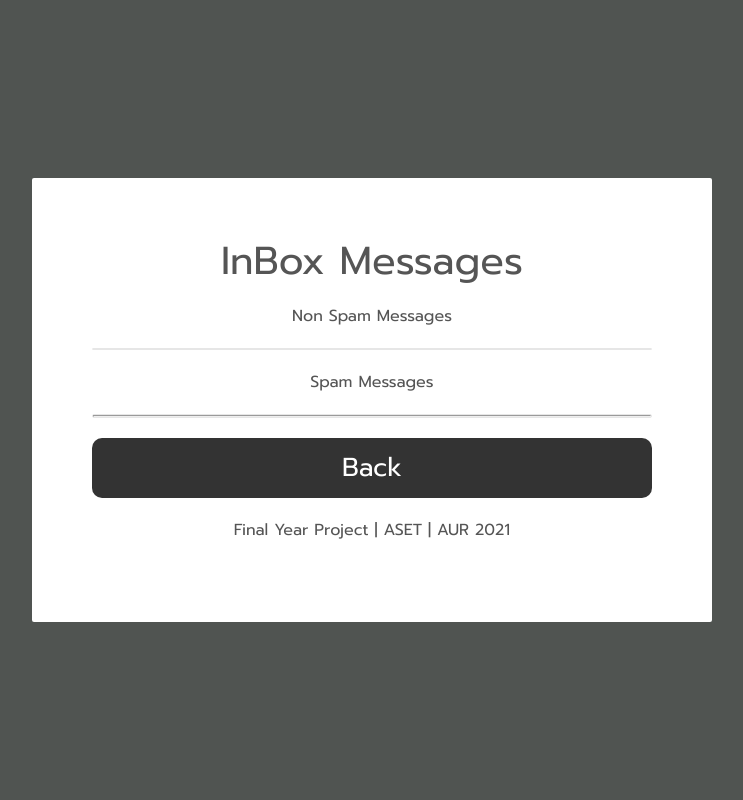
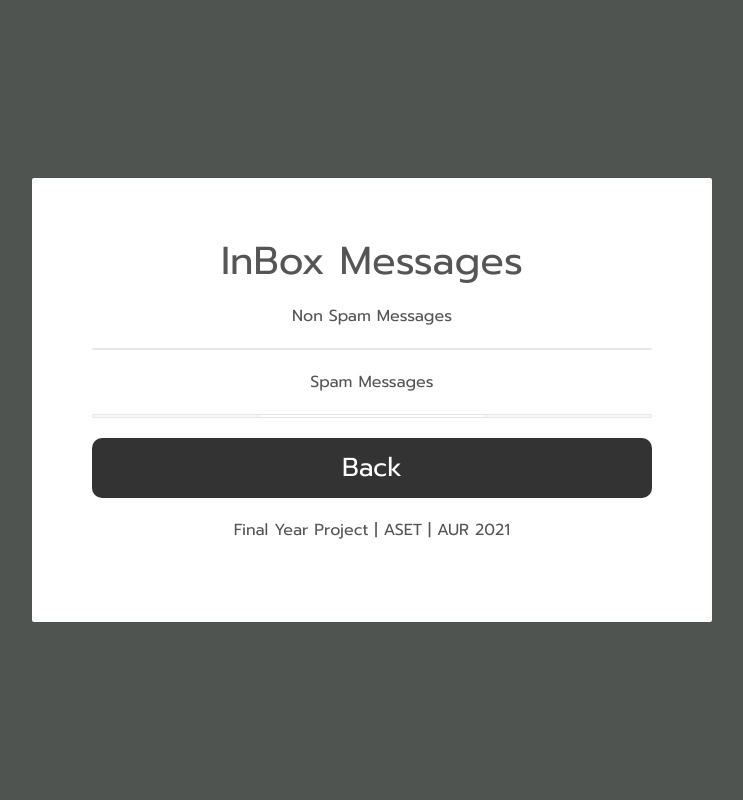
Before and after one commit to angshuman002/Mail-Spam-Filter-Final-Year-Project-AUR-2021, a Flask app: page /Box.html in a window 1280 px wide. Shown: the whole page, without its empty margins (268-1011 px from the left). Run offline with Flask 2, Linux system fonts and the light colour scheme; parts of the project's set-up code (start-up, migrations or seed data) failed here and were passed over.

Commit message:
Update style.css

```diff
--- a/static/style.css
+++ b/static/style.css
@@ -183,6 +183,12 @@ iframe {
   padding: 0 20px;
 }
 
+.new4 {
+  border: 1px solid White;
+  width: 40%;
+}
+
+
 .output100 {
   font-family:  'Prompt', sans-serif;
   color: #333333;
```
